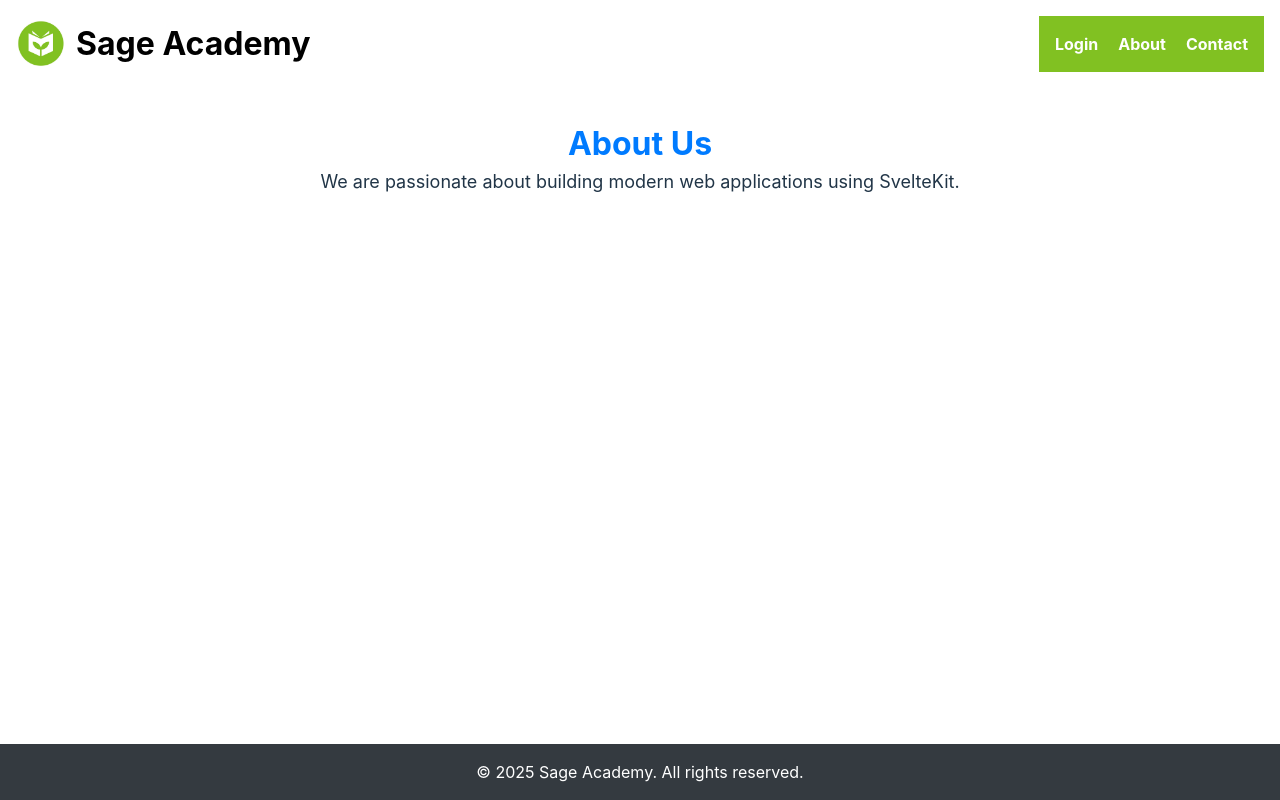
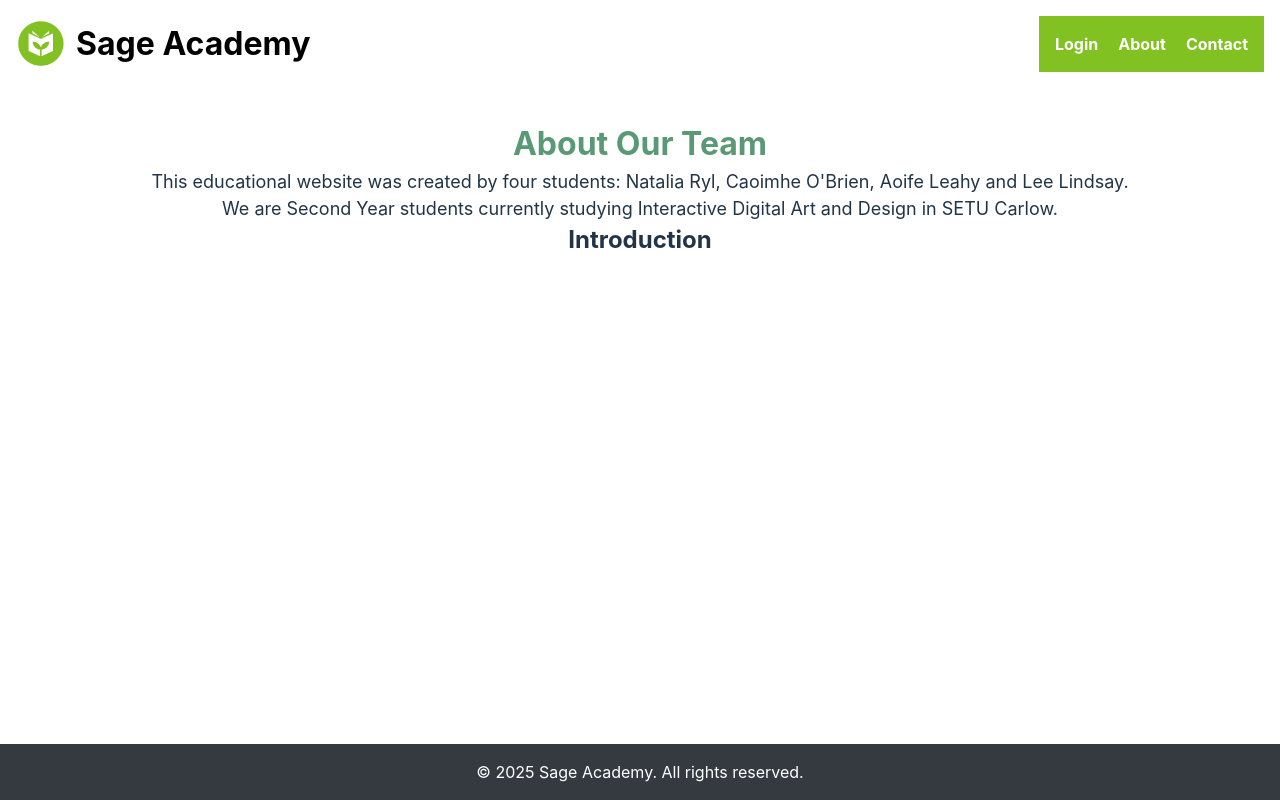
Before and after one commit to CaoimheOBrien/WebUIDesign_2025GroupProject, a SvelteKit app in the folder Web App/Sage-Academy-App/: page /about in a window 1280 px wide. Built offline with nearby package versions, Linux system fonts and the light colour scheme.

Commit message:
fixed bug

```diff
--- a/Web App/Sage-Academy-App/src/app.html
+++ b/Web App/Sage-Academy-App/src/app.html
@@ -8,7 +8,7 @@
 		<meta name="description" content="A modern SvelteKit web application for UI design." />
 		<meta name="keywords" content="SvelteKit, UI Design, Frontend Development, Web App" />
 
-		<link rel="icon" href="%sveltekit.assets%/favicon.png" />
+		<link rel="icon" href="%sveltekit.assets%/logo.jpg" />
 		<link rel="stylesheet" href="%sveltekit.assets%/styles/global.css" />
 
 		<title>Sage Academy App</title>
--- a/Web App/Sage-Academy-App/src/routes/+layout.svelte
+++ b/Web App/Sage-Academy-App/src/routes/+layout.svelte
@@ -1,5 +1,6 @@
 <script>
-    import { Header, Footer } from "$lib";
+    import Header from '$lib/components/Header.svelte';
+    import Footer from '$lib/components/Footer.svelte';
 </script>
 
 <!-- Link to global styles -->
--- a/Web App/Sage-Academy-App/src/routes/+page.svelte
+++ b/Web App/Sage-Academy-App/src/routes/+page.svelte
@@ -1,6 +1,6 @@
 <script>
     import { onMount } from 'svelte';
-    import { Card } from '$lib';
+    import Card from '$lib/components/Card.svelte';
 
     onMount(() => {
         console.log("Home Page Loaded");
--- a/Web App/Sage-Academy-App/src/routes/about/+page.svelte
+++ b/Web App/Sage-Academy-App/src/routes/about/+page.svelte
@@ -6,10 +6,14 @@
     });
 </script>
 
-<h1>About Us</h1>
-<p>We are passionate about building modern web applications using SvelteKit.</p>
+<h1>About Our Team</h1>
+<p>This educational website was created by four students: Natalia Ryl, Caoimhe O'Brien, Aoife Leahy and Lee Lindsay.</p>
+<p>We are Second Year students currently studying Interactive Digital Art and Design in SETU Carlow.</p>
+<h2>Introduction</h2>
+
+
 
 <style>
-    h1 { color: #007bff; }
+    h1 { color: #5a9975; }
     p { font-size: 18px; }
 </style>
--- a/Web App/Sage-Academy-App/static/styles/global.css
+++ b/Web App/Sage-Academy-App/static/styles/global.css
@@ -4,7 +4,7 @@
 :root {
     /* Color Variables */
     --primary-color: #6bb58b;
-    --secondary-color: #5a9975;
+    --secondary-color: #5a9975; /* for titles */
     --background-color: #ffffff;
     --text-color: #213547;
 
```
Also changed, not shown: Web App/Sage-Academy-App/static/natalia.jpg (added).
